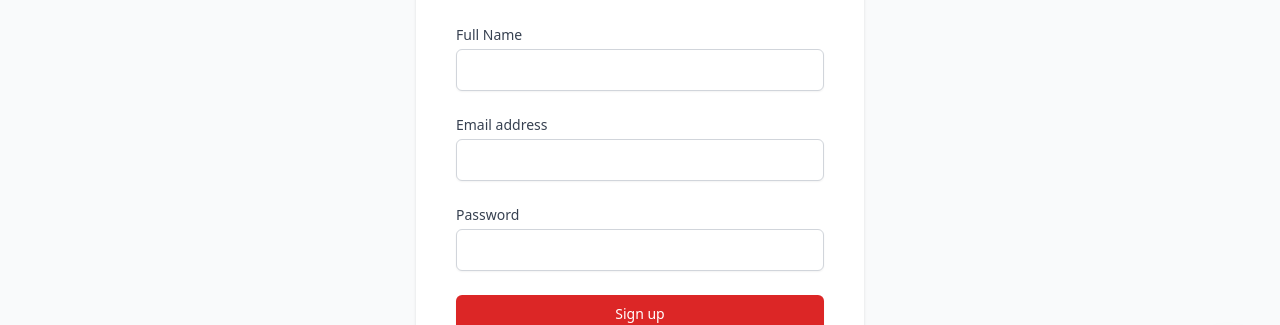
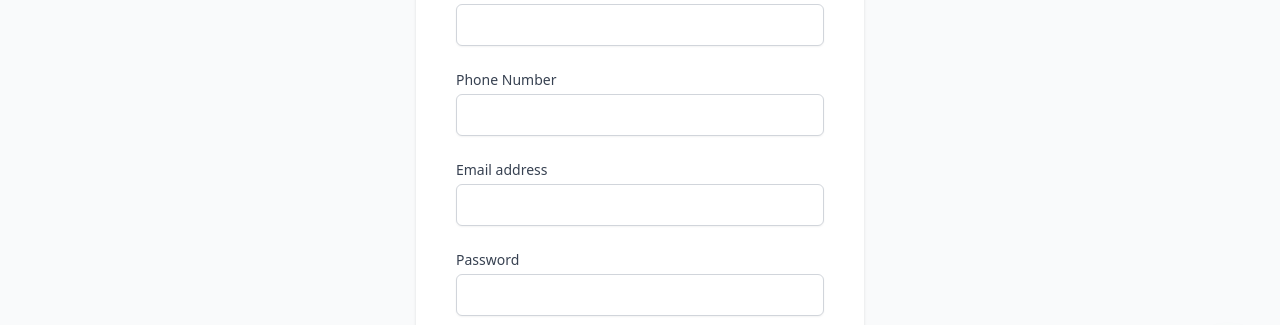
Before and after one commit to bla-mamba/univers-agency-finished, a React (Vite) app: page /signup in a window 1280 px wide. Shown: the part 385-710 px from the top of the page. Built offline with nearby package versions, Linux system fonts and the light colour scheme; no server answers.

Commit message:
Updated AuthContext.tsx

```diff
--- a/src/contexts/AuthContext.tsx
+++ b/src/contexts/AuthContext.tsx
@@ -18,7 +18,7 @@ interface AuthContextType {
   profile: Profile | null;
   session: Session | null;
   loading: boolean;
-  signUp: (email: string, password: string, fullName: string) => Promise<void>;
+  signUp: (email: string, password: string, fullName: string, phone: string) => Promise<void>;
   signIn: (email: string, password: string) => Promise<void>;
   signOut: () => Promise<void>;
   isAdmin: boolean;
@@ -76,7 +76,7 @@ export function AuthProvider({ children }: { children: ReactNode }) {
     }
   };
 
-  const signUp = async (email: string, password: string, fullName: string) => {
+  const signUp = async (email: string, password: string, fullName: string, phone: string) => {
     const { data, error } = await supabase.auth.signUp({
       email,
       password,
@@ -90,6 +90,7 @@ export function AuthProvider({ children }: { children: ReactNode }) {
         .insert({
           id: data.user.id,
           full_name: fullName,
+          phone,
           role: 'customer',
         });
 
--- a/src/pages/SignUpPage.tsx
+++ b/src/pages/SignUpPage.tsx
@@ -7,6 +7,7 @@ export default function SignUpPage() {
   const [email, setEmail] = useState('');
   const [password, setPassword] = useState('');
   const [fullName, setFullName] = useState('');
+  const [phone, setPhone] = useState('');
   const [error, setError] = useState('');
   const [loading, setLoading] = useState(false);
   const { signUp } = useAuth();
@@ -18,7 +19,7 @@ export default function SignUpPage() {
     setLoading(true);
 
     try {
-      await signUp(email, password, fullName);
+      await signUp(email, password, fullName, phone);
       navigate('/');
     } catch (err: any) {
       setError(err.message || 'Failed to create account');
@@ -68,6 +69,20 @@ export default function SignUpPage() {
             </div>
 
             <div>
+              <label htmlFor="phone" className="block text-sm font-medium text-gray-700">
+                Phone Number
+              </label>
+              <input
+                id="phone"
+                type="tel"
+                required
+                value={phone}
+                onChange={(e) => setPhone(e.target.value)}
+                className="mt-1 block w-full px-3 py-2 border border-gray-300 rounded-md shadow-sm focus:outline-none focus:ring-red-500 focus:border-red-500"
+              />
+            </div>
+
+            <div>
               <label htmlFor="email" className="block text-sm font-medium text-gray-700">
                 Email address
               </label>
```
